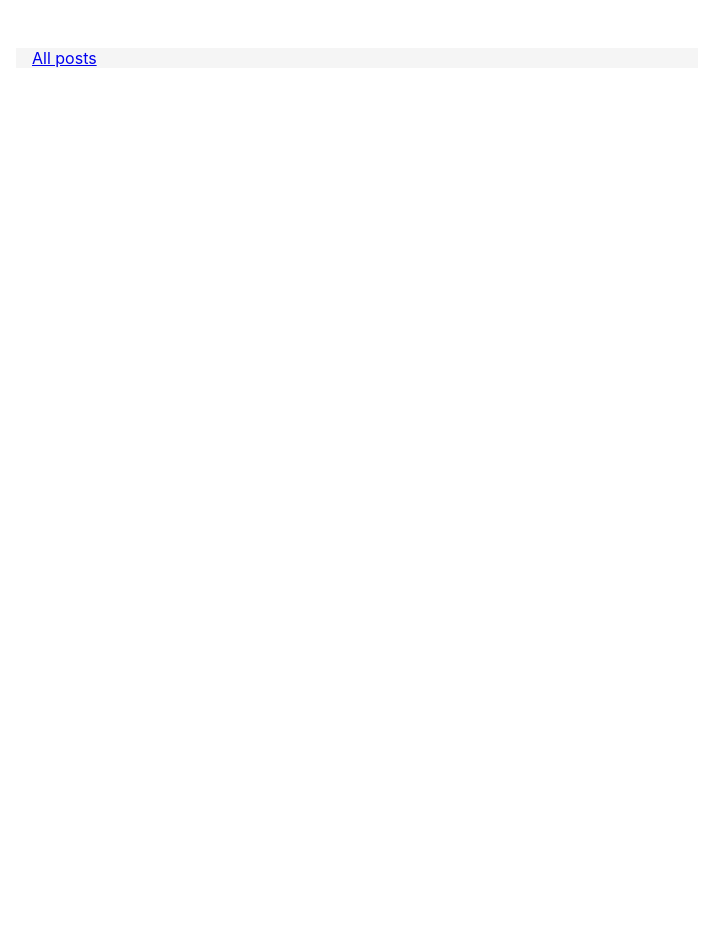
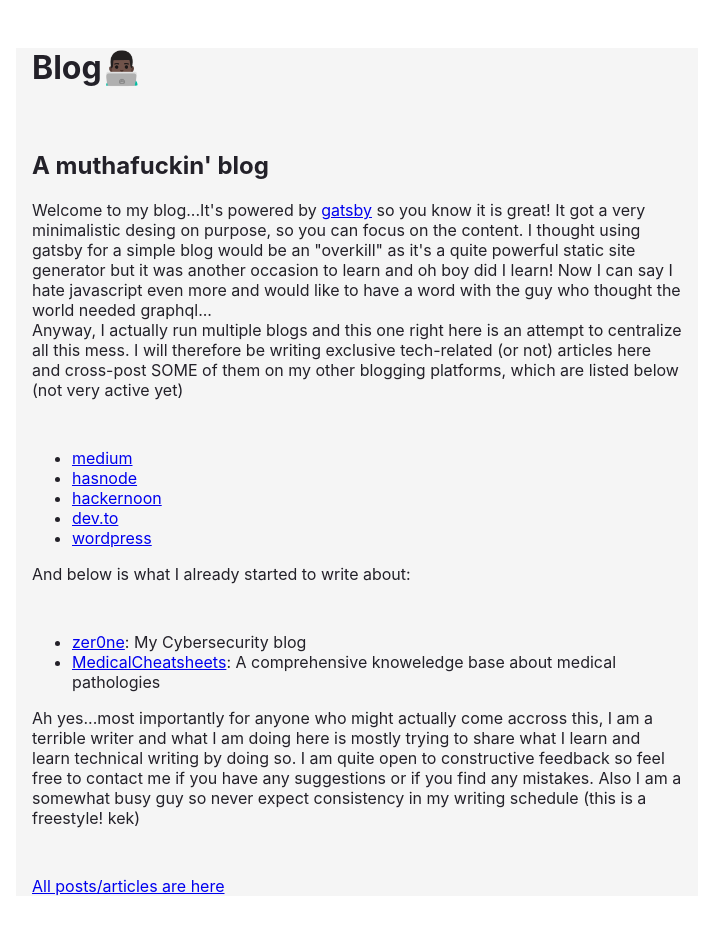
Before and after one commit to nair0lf32/blog, a Gatsby site: page / in a window 1280 px wide. Shown: the whole page, without its empty margins (283-995 px from the left). Before the commit the page ends 800 px from the top, so only its background shows below. Built offline with nearby package versions, Linux system fonts and the light colour scheme; Gatsby itself is replaced by a stand-in of ours.

Commit message:
update index

```diff
--- a/src/pages/index.tsx
+++ b/src/pages/index.tsx
@@ -1,9 +1,9 @@
 import React from "react";
-import Layout from "../components/layout";
+import Layout, { headingStyle, paragraphStyle } from "../components/layout";
 import { Link, graphql } from "gatsby";
 
 
-export const allPostsQuery = graphql`
+export const alSiteQuery = graphql`
 query {
   site {
     siteMetadata {
@@ -14,11 +14,51 @@ query {
 }
 `
 
-
-export default function Home() {
+export default function Home({data}: any) {
   return (
     <Layout>
-      <Link to={'/posts'}>All posts</Link>
+      <h1 style={headingStyle}>{data.site.siteMetadata.title}👨🏿‍💻</h1>
+      <h2>{data.site.siteMetadata.description}</h2>
+
+      <p style={paragraphStyle}>
+        Welcome to my blog...It's powered by <a href="https://gatsbyjs.com">gatsby</a> so you know it is great!
+        It got a very minimalistic desing on purpose, so you can focus on the content.
+        I thought using gatsby for a simple blog would be an "overkill"
+        as it's a quite powerful static site generator but it was another occasion to learn and oh boy did
+        I learn! Now I can say I hate javascript even more and would like to have a word
+        with the guy who thought the world needed graphql...
+        <br/>
+        Anyway, I actually run multiple blogs and this one right here is an attempt
+        to centralize all this mess. I will therefore be writing exclusive tech-related (or not) articles here
+        and cross-post SOME of them on my other blogging platforms, which are listed below (not very active yet)
+      </p>
+      <ul>
+      <li><a href="https://medium.com/@nairolf32">medium</a></li>
+        <li><a href="https://nairolf32.hashnode.dev/">hasnode</a></li>
+	<li><a href="https://hackernoon.com/u/nairolf32">hackernoon</a></li>
+	<li><a href="https://dev.to/nair0lf32">dev.to</a></li>
+	<li><a href="https://florianedemessi.wordpress.com">wordpress</a></li>
+      </ul>
+
+        <p style={paragraphStyle}>
+        And below is what I already started to write about:
+      </p>
+
+      <ul>
+      <li><a href="https://dev.nairolf32.com/zer0ne">zer0ne</a>: My Cybersecurity blog</li>
+        <li><a href="https://dev.nairolf32.com/MedicalCheatSheets">MedicalCheatsheets</a>: A comprehensive knoweledge base about medical pathologies</li>
+      </ul>
+
+        <p style={paragraphStyle}>
+        Ah yes...most importantly for anyone who might actually come accross this, I am a terrible
+        writer and what I am doing here is mostly trying to share what I learn and learn technical writing
+        by doing so. I am quite open to constructive feedback so feel free to contact me if you have any
+        suggestions or if you find any mistakes. Also I am a somewhat busy guy so never expect consistency
+        in my writing schedule (this is a freestyle! kek)
+      </p>
+
+      <Link to={'/posts'}>All posts/articles are here</Link>
+
     </Layout>
   )
 }
```
